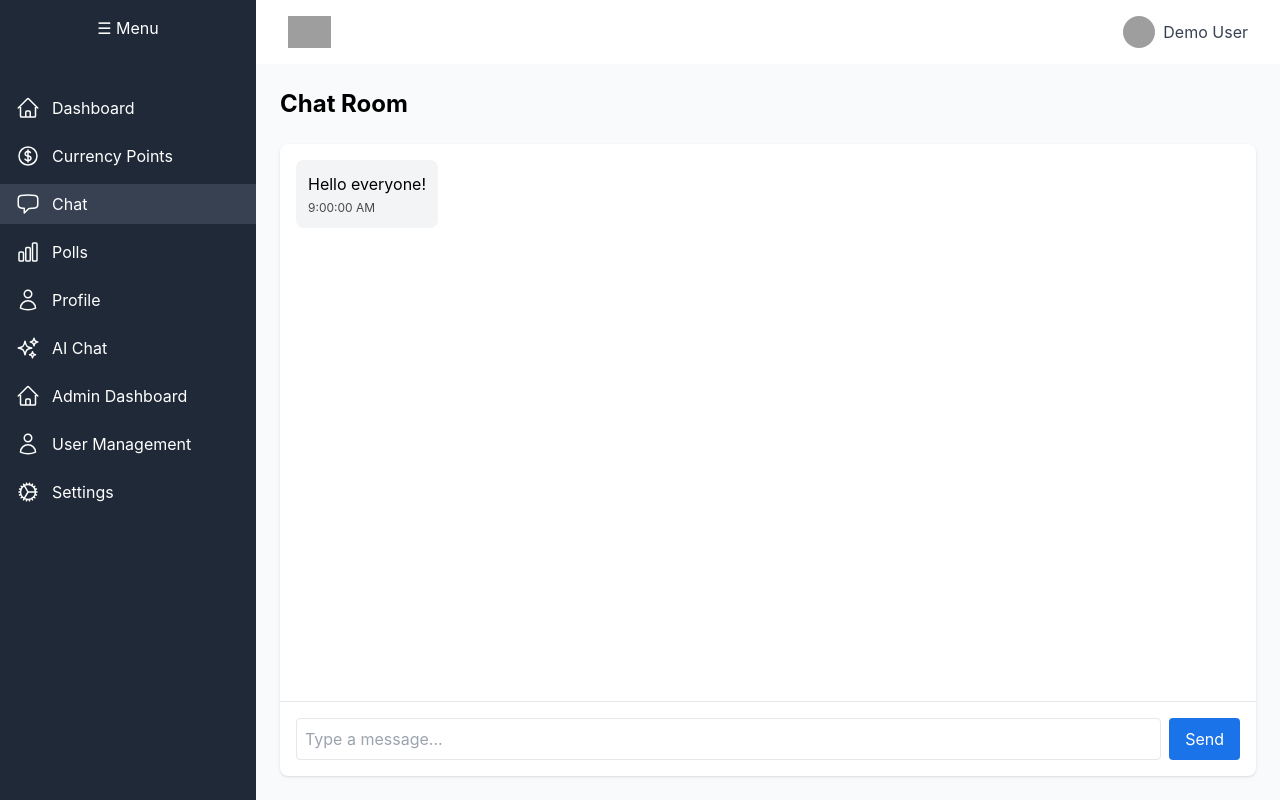
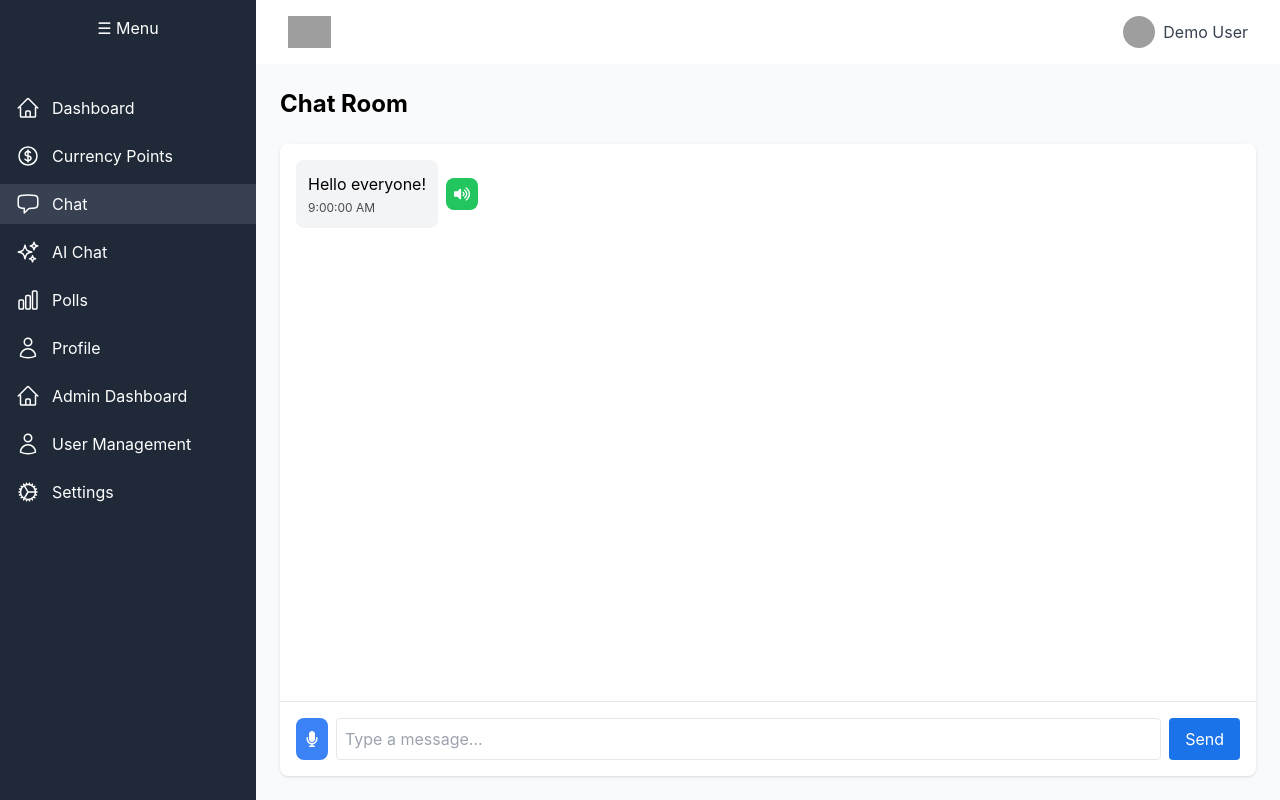
Before and after one commit to NafisRayan/DecentAI, a React (Create React App) app in the folder decentai-frontend/: page /chat in a window 1280 px wide. Built offline with nearby package versions, Linux system fonts and the light colour scheme; grey boxes are pictures that could not be loaded.

Commit message:
"Added Google Generative AI and speech recognition functionality to AIChat and Chat pages, updated Sidebar navigation, and modified package.json and package-lock.json files to include new dependencies."

```diff
--- a/decentai-frontend/package.json
+++ b/decentai-frontend/package.json
@@ -3,7 +3,9 @@
   "version": "0.1.0",
   "private": true,
   "dependencies": {
+    "@google/generative-ai": "^0.21.0",
     "@heroicons/react": "^2.1.5",
+    "@huggingface/inference": "^2.8.1",
     "@testing-library/jest-dom": "^5.17.0",
     "@testing-library/react": "^13.4.0",
     "@testing-library/user-event": "^13.5.0",
--- a/decentai-frontend/src/components/Layout/Sidebar.jsx
+++ b/decentai-frontend/src/components/Layout/Sidebar.jsx
@@ -17,9 +17,9 @@ const Sidebar = ({ isAdmin }) => {
     { name: 'Dashboard', icon: HomeIcon, path: '/' },
     { name: 'Currency Points', icon: CurrencyDollarIcon, path: '/points' },
     { name: 'Chat', icon: ChatBubbleLeftIcon, path: '/chat' },
+    { name: 'AI Chat', icon: SparklesIcon, path: '/ai-chat' },
     { name: 'Polls', icon: ChartBarIcon, path: '/polls' },
     { name: 'Profile', icon: UserIcon, path: '/profile' },
-    { name: 'AI Chat', icon: SparklesIcon, path: '/ai-chat' },
   ];
 
   const adminNavigation = [
--- a/decentai-frontend/src/pages/AIChat.jsx
+++ b/decentai-frontend/src/pages/AIChat.jsx
@@ -1,4 +1,6 @@
 import { useState, useEffect, useRef } from 'react';
+import { FaMicrophone, FaVolumeUp } from 'react-icons/fa';
+import { GoogleGenerativeAI } from "@google/generative-ai";
 
 function AIChat() {
   const [messages, setMessages] = useState([]);
@@ -9,6 +11,48 @@ function AIChat() {
   useEffect(() => {
     messagesEndRef.current?.scrollIntoView({ behavior: 'smooth' });
   }, [messages]);
+
+  const readOutLoud = (text) => {
+    const speech = new SpeechSynthesisUtterance();
+    speech.text = text;
+    window.speechSynthesis.speak(speech);
+  };
+
+  const startSpeechRecognition = () => {
+    if ('webkitSpeechRecognition' in window || 'SpeechRecognition' in window) {
+      const SpeechRecognition = window.SpeechRecognition || window.webkitSpeechRecognition;
+      const recognition = new SpeechRecognition();
+
+      recognition.lang = 'en-US';
+      recognition.interimResults = false;
+      recognition.continuous = false;
+
+      recognition.onstart = () => {
+        console.log('Speech recognition started');
+      };
+
+      recognition.onerror = (event) => {
+        console.error("Speech recognition error:", event.error);
+      };
+
+      recognition.onresult = (event) => {
+        if (event.results[0] && event.results[0].isFinal) {
+          setInput(prev => prev + event.results[0][0].transcript + ' ');
+        }
+      };
+
+      try {
+        recognition.start();
+      } catch (error) {
+        console.error("Failed to start speech recognition:", error);
+      }
+    } else {
+      alert('Your browser does not support speech recognition.');
+    }
+  };
+
+  const genAI = new GoogleGenerativeAI("AIzaSyCMenNFHgeac3eUnjq5XeqDPzJvyng8LWM");
+  const model = genAI.getGenerativeModel({ model: "gemini-1.5-flash" });
 
   const handleSubmit = async (e) => {
     e.preventDefault();
@@ -25,17 +69,30 @@ function AIChat() {
     setInput('');
     setIsLoading(true);
 
-    // Simulate AI response (replace with actual API call)
-    setTimeout(() => {
+    try {
+      const result = await model.generateContent(input);
+      const botResponse = result.response.text();
+
       const aiMessage = {
         id: messages.length + 2,
         role: 'assistant',
-        content: `This is a simulated AI response to: "${input}"`,
+        content: botResponse,
         timestamp: new Date().toISOString()
       };
+
       setMessages(prev => [...prev, aiMessage]);
+    } catch (error) {
+      console.error('Error in AI response:', error);
+      const errorMessage = {
+        id: messages.length + 2,
+        role: 'assistant',
+        content: 'Sorry, I encountered an error. Please try again.',
+        timestamp: new Date().toISOString()
+      };
+      setMessages(prev => [...prev, errorMessage]);
+    } finally {
       setIsLoading(false);
-    }, 1000);
+    }
   };
 
   return (
@@ -47,7 +104,7 @@ function AIChat() {
           {messages.map((message) => (
             <div
               key={message.id}
-              className={`mb-4 flex ${message.role === 'user' ? 'justify-end' : 'justify-start'}`}
+              className={`mb-4 flex ${message.role === 'user' ? 'justify-end' : 'justify-start'} items-center`}
             >
               <div className={`max-w-[70%] rounded-lg p-3 ${
                 message.role === 'user' ? 'bg-primary text-white' : 'bg-gray-100'
@@ -57,12 +114,20 @@ function AIChat() {
                   {new Date(message.timestamp).toLocaleTimeString()}
                 </p>
               </div>
+              {message.role === 'assistant' && (
+                <button
+                  onClick={() => readOutLoud(message.content)}
+                  className="ml-2 p-2 bg-green-500 text-white rounded-lg hover:bg-green-600"
+                >
+                  <FaVolumeUp />
+                </button>
+              )}
             </div>
           ))}
           {isLoading && (
             <div className="flex justify-start mb-4">
               <div className="bg-gray-100 rounded-lg p-3">
-                <p className="animate-pulse">AI is typing...</p>
+                <p className="animate-pulse">AI is thinking...</p>
               </div>
             </div>
           )}
@@ -71,6 +136,13 @@ function AIChat() {
 
         <form onSubmit={handleSubmit} className="p-4 border-t">
           <div className="flex space-x-2">
+            <button
+              type="button"
+              onClick={startSpeechRecognition}
+              className="p-2 bg-blue-500 text-white rounded-lg hover:bg-blue-600"
+            >
+              <FaMicrophone />
+            </button>
             <input
               type="text"
               value={input}
--- a/decentai-frontend/src/pages/Chat.jsx
+++ b/decentai-frontend/src/pages/Chat.jsx
@@ -1,5 +1,6 @@
 import { useState, useEffect, useRef } from 'react';
 import demoData from '../data/db.json';
+import { FaMicrophone, FaVolumeUp } from 'react-icons/fa';
 
 function Chat() {
   const [messages, setMessages] = useState([]);
@@ -13,6 +14,45 @@ function Chat() {
   useEffect(() => {
     messagesEndRef.current?.scrollIntoView({ behavior: 'smooth' });
   }, [messages]);
+
+  const readOutLoud = (text) => {
+    const speech = new SpeechSynthesisUtterance();
+    speech.text = text;
+    window.speechSynthesis.speak(speech);
+  };
+
+  const startSpeechRecognition = () => {
+    if ('webkitSpeechRecognition' in window || 'SpeechRecognition' in window) {
+      const SpeechRecognition = window.SpeechRecognition || window.webkitSpeechRecognition;
+      const recognition = new SpeechRecognition();
+
+      recognition.lang = 'en-US';
+      recognition.interimResults = false;
+      recognition.continuous = false;
+
+      recognition.onstart = () => {
+        console.log('Speech recognition started');
+      };
+
+      recognition.onerror = (event) => {
+        console.error("Speech recognition error:", event.error);
+      };
+
+      recognition.onresult = (event) => {
+        if (event.results[0] && event.results[0].isFinal) {
+          setNewMessage(prev => prev + event.results[0][0].transcript + ' ');
+        }
+      };
+
+      try {
+        recognition.start();
+      } catch (error) {
+        console.error("Failed to start speech recognition:", error);
+      }
+    } else {
+      alert('Your browser does not support speech recognition.');
+    }
+  };
 
   const handleSend = (e) => {
     e.preventDefault();
@@ -35,12 +75,11 @@ function Chat() {
       <h1 className="text-2xl font-bold mb-6">Chat Room</h1>
 
       <div className="flex-1 bg-white rounded-lg shadow overflow-hidden flex flex-col">
-        {/* Messages */}
         <div className="flex-1 p-4 overflow-y-auto">
           {messages.map((message) => (
             <div
               key={message.id}
-              className={`mb-4 flex ${message.userId === 1 ? 'justify-end' : 'justify-start'}`}
+              className={`mb-4 flex ${message.userId === 1 ? 'justify-end' : 'justify-start'} items-center`}
             >
               <div className={`max-w-[70%] rounded-lg p-3 ${
                 message.userId === 1 ? 'bg-primary text-white' : 'bg-gray-100'
@@ -50,14 +89,28 @@ function Chat() {
                   {new Date(message.timestamp).toLocaleTimeString()}
                 </p>
               </div>
+              {message.userId !== 1 && (
+                <button
+                  onClick={() => readOutLoud(message.message)}
+                  className="ml-2 p-2 bg-green-500 text-white rounded-lg hover:bg-green-600"
+                >
+                  <FaVolumeUp />
+                </button>
+              )}
             </div>
           ))}
           <div ref={messagesEndRef} />
         </div>
 
-        {/* Input */}
         <form onSubmit={handleSend} className="p-4 border-t">
           <div className="flex space-x-2">
+            <button
+              type="button"
+              onClick={startSpeechRecognition}
+              className="p-2 bg-blue-500 text-white rounded-lg hover:bg-blue-600"
+            >
+              <FaMicrophone />
+            </button>
             <input
               type="text"
               value={newMessage}
```
Also changed, not shown: 1 other file (tests, documents, lock files or other folders).
